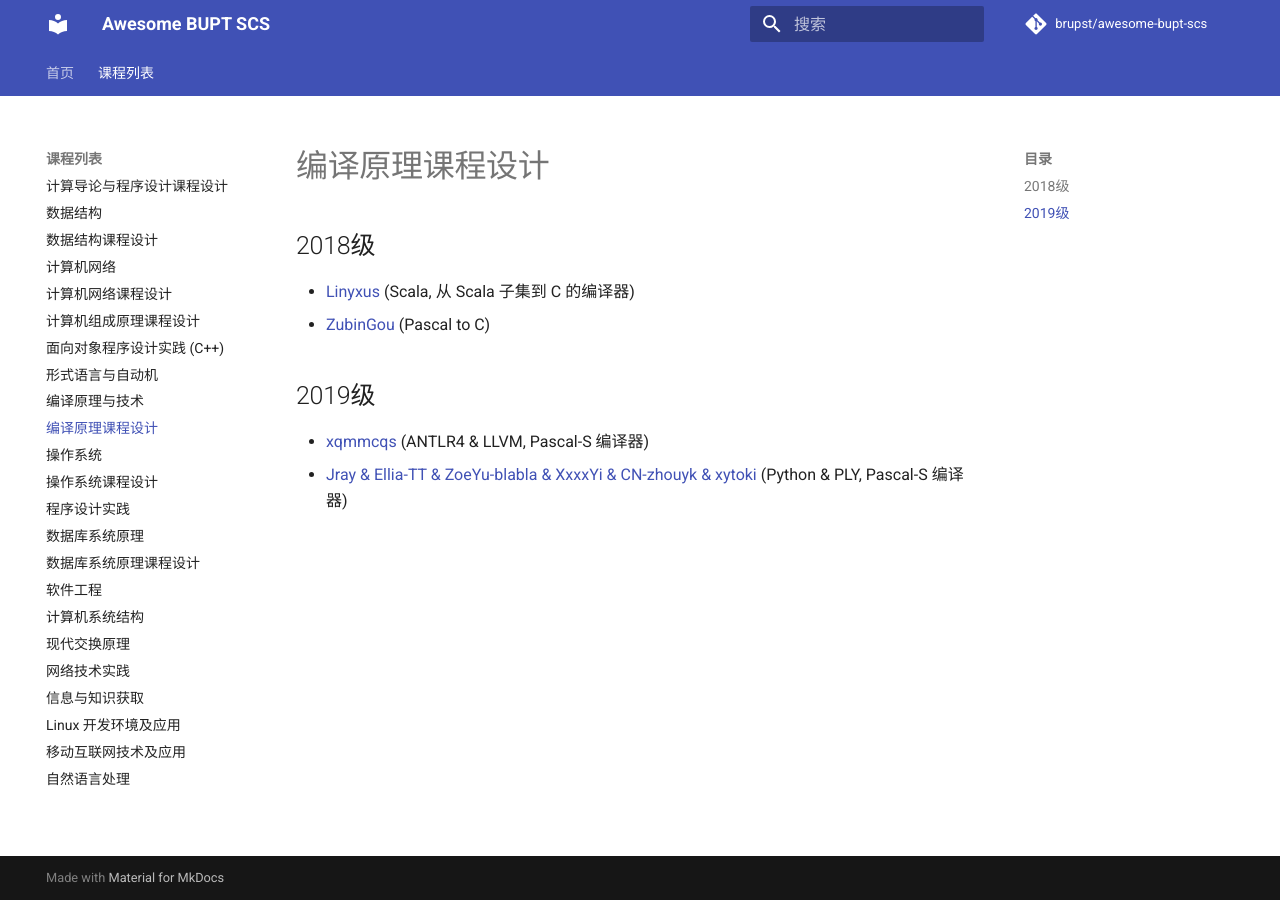
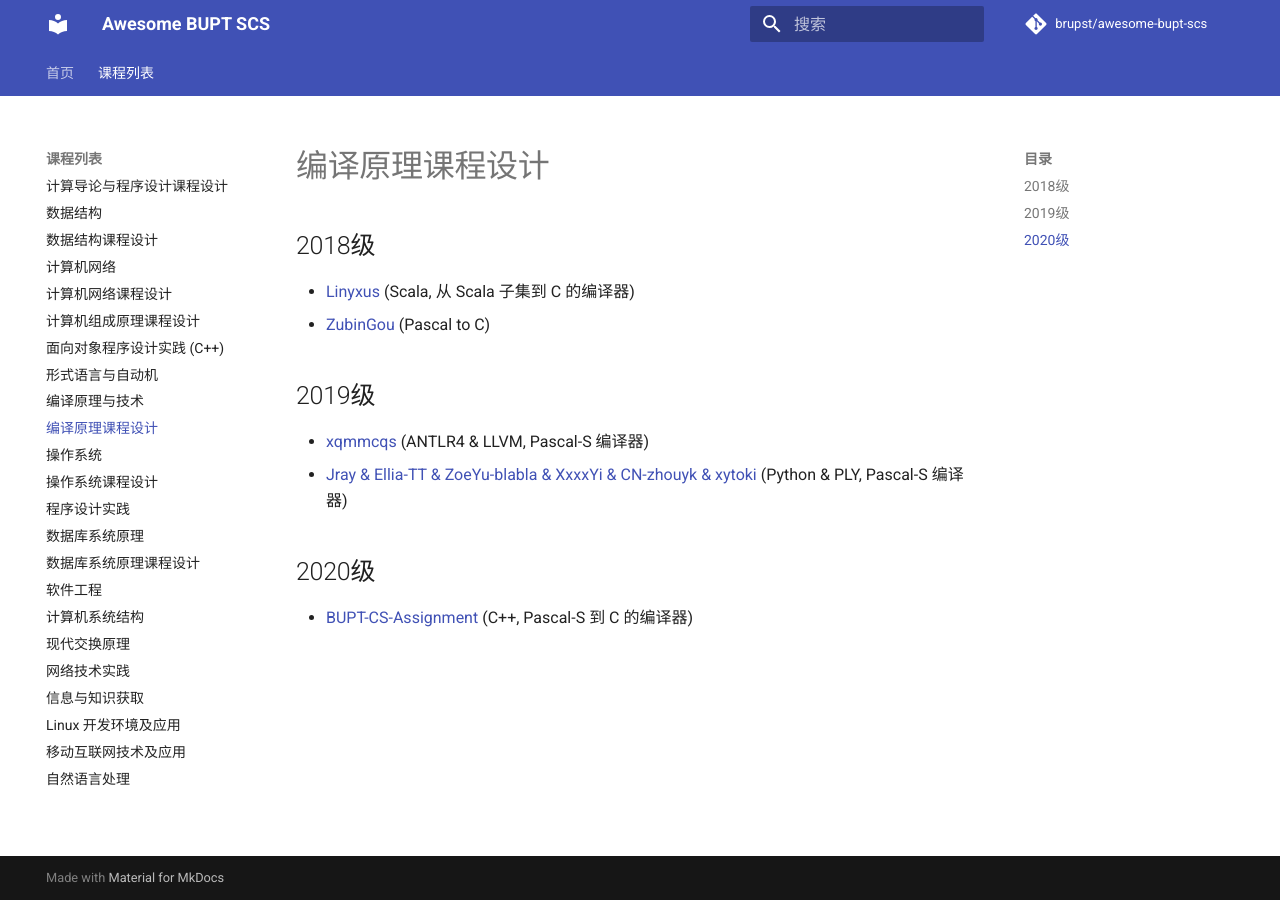
Before and after one commit to brupst/awesome-bupt-scs, an MkDocs documentation site: the page built from projects/Advanced-Labs-in-Compilers.md, in a window 1280 px wide. Built offline with MkDocs 1.6.1 and Material for MkDocs 9.7.7, drawn with Linux system fonts in a browser that asks for light colours; comment, search, counter and statistics services are not loaded.

Commit message:
更新：编译原理课程设计

```diff
--- a/projects/Advanced-Labs-in-Compilers.md
+++ b/projects/Advanced-Labs-in-Compilers.md
@@ -9,3 +9,6 @@
 
 - [xqmmcqs](https://github.com/xqmmcqs/s1mple-compiler) (ANTLR4 & LLVM, Pascal-S 编译器)
 - [Jray & Ellia-TT & ZoeYu-blabla & XxxxYi & CN-zhouyk & xytoki](https://github.com/Jraaay/pascal-s-language-compiler) (Python & PLY, Pascal-S 编译器)
+
+## 2020级
+- [BUPT-CS-Assignment](https://github.com/BUPT-CS-Assignment/PASCC) (C++, Pascal-S 到 C 的编译器)
```
